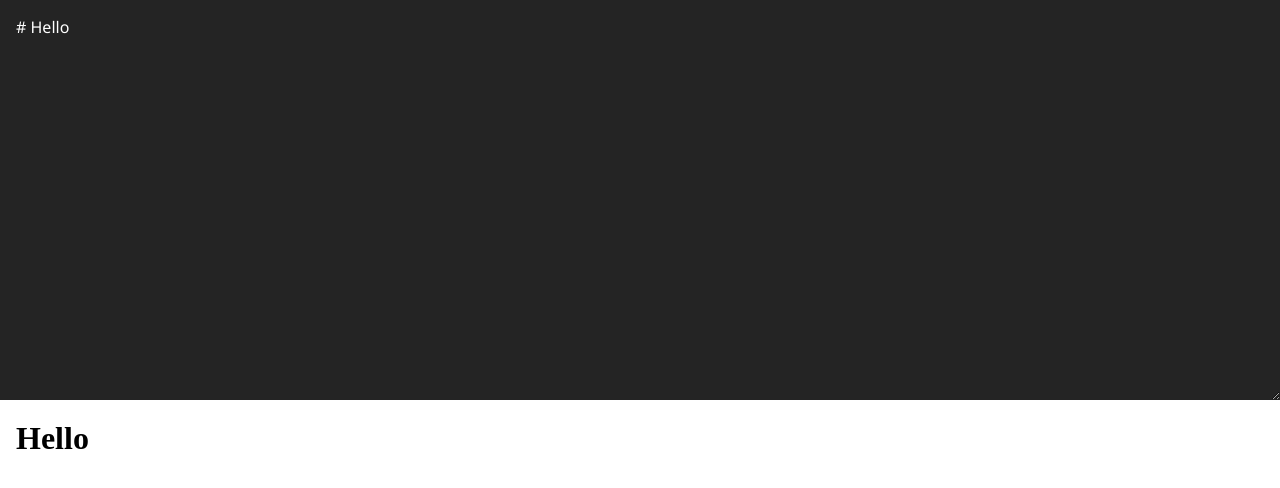
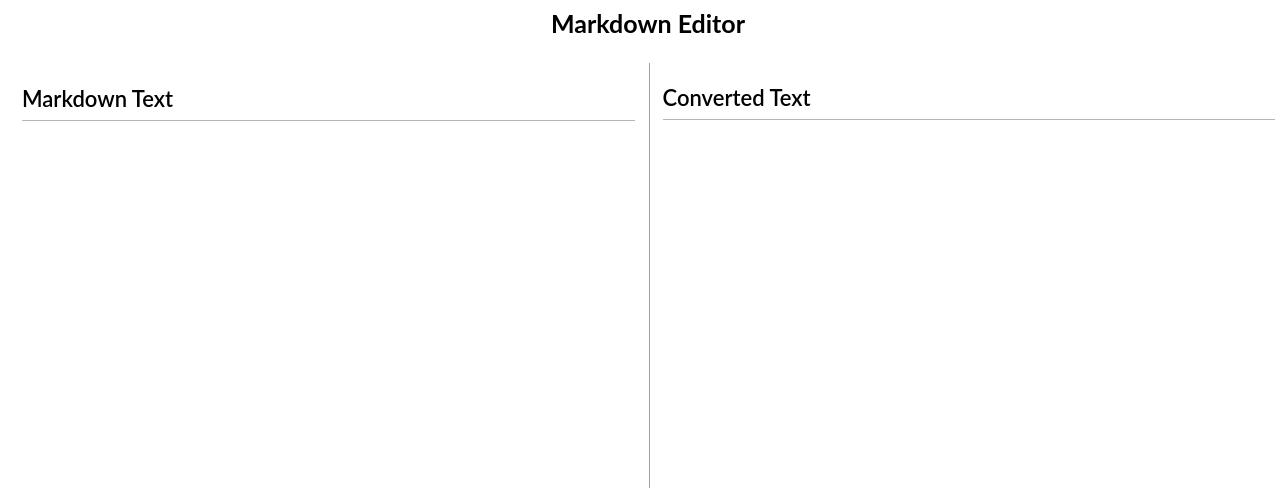
Before and after one commit to F0sternest/FCC-markdown, a React (Vite) app: page / in a window 1280 px wide. Shown: the top 488 px of the page. Built offline with nearby package versions, Linux system fonts and the light colour scheme.

Commit message:
Rehice todo el codigo del markdown

```diff
--- a/package.json
+++ b/package.json
@@ -12,8 +12,7 @@
     "react": "^18.2.0",
     "react-dom": "^18.2.0",
     "react-markdown": "^8.0.5",
-    "react-syntax-highlighter": "^15.5.0",
-    "remark-gfm": "^3.0.1"
+    "styled-components": "^5.3.10"
   },
   "devDependencies": {
     "@types/react": "^18.0.27",
--- a/src/App.jsx
+++ b/src/App.jsx
@@ -1,52 +1,48 @@
 import "./styles/App.css";
-import ReactMarkdown from "react-markdown";
+import styled from "styled-components"
+import MarkedInput from './components/MarkedInput'
+import Result from "./components/Result";
 import { useState } from "react";
-import remarkGfm from "remark-gfm";
-import SyntaxHighlighter from 'react-syntax-highlighter';
-import { docco } from 'react-syntax-highlighter/dist/esm/styles/hljs';
+import EditorContext from "./EditorContext";
+
+const AppContainer = styled.div`
+    width: 100%;
+    height: 100%;
+    display: flex;
+    flex-direction: column;
+    align-items: center;
+`;
+
+const Title = styled.div`
+    font-size: 25px;
+    font-weight: 700;
+    font-family: "Lato", sans-serif;
+    margin-bottom: 1em;
+`;
+
+const EditorContainer = styled.div`
+    width: 100%;
+    height: 100%;
+    display: flex;
+`;
 
 function App() {
-    const [rawMarkdown, setRawMarkdown] = useState("# Hello");
-
-    const handleMarkdown = (event) => {
-        setRawMarkdown(event.target.value);
+    const [markdownText, setMarkdownText] = useState("");
+    const contextValue = {
+        markdownText,
+        setMarkdownText
     };
 
     return (
-        <div className="container">
-            <textarea
-                autoFocus
-                value={rawMarkdown}
-                onChange={handleMarkdown}
-                id="editor"
-                placeholder="Type your markdown"
-            />
-            <div id="preview">
-                <ReactMarkdown
-                    className="markdown-previwer"
-                    children={rawMarkdown}
-                    remarkPlugins={[remarkGfm]}
-                    components={{
-                        code({ node, inline, className, children, ...props }) {
-                            const match = /language-(\w+)/.exec(className || "");
-                            return !inline && match ? (
-                                <SyntaxHighlighter
-                                    children={String(children).replace(/\n$/,"")}
-                                    style={docco}
-                                    language={match[1]}
-                                    PreTag="div"
-                                    {...props}
-                                />
-                            ) : (
-                                <code className={className} {...props}>
-                                    {children}
-                                </code>
-                            );
-                        },
-                    }}
-                />
-            </div>
-        </div>
+        <EditorContext.Provider value={contextValue}>
+            <AppContainer>
+                <Title>Markdown Editor</Title>
+                <EditorContainer>
+                    <MarkedInput />
+                    <Result />
+                </EditorContainer>
+            </AppContainer>
+        </EditorContext.Provider>
     );
 }
 
--- /dev/null
+++ b/src/EditorContext.jsx
@@ -0,0 +1,8 @@
+import React from 'react'
+
+const defaulContext = {
+    markdownText: "",
+    setMarkdownText: () =>{}
+}
+
+export default React.createContext(defaulContext)
--- /dev/null
+++ b/src/components/MarkedInput.jsx
@@ -0,0 +1,47 @@
+import React from "react";
+import { useContext } from "react";
+import styled from "styled-components";
+import EditorContext from "../EditorContext";
+
+const Container = styled.div`
+    width: 50%;
+    height: 100%;
+    padding: 14px;
+    border-right: 1.5px solid rgba(15, 15, 15, 0.4);
+    font-family: "Lato", sans-serif;
+`;
+
+const Title = styled.div`
+    font-size 22px;
+    font-weight: 600;
+    margin-bottom: 1em;
+    padding: 8px 0;
+    border-bottom: 1px solid rgba(15, 15, 15, 0.3);
+`;
+
+const TextArea = styled.textarea`
+    width: 100%;
+    height: 100%;
+    resize: none;
+    border: none;
+    outline: none;
+    font-size: 17px;
+`;
+
+function MarkedInput(props) {
+    const { setMarkdownText } = useContext(EditorContext);
+
+    const onInputChange = (event) => {
+        const newValue = event.currentTarget.value;
+        setMarkdownText(newValue);
+    };
+
+    return (
+        <Container>
+            <Title>Markdown Text</Title>
+            <TextArea onChange={onInputChange} />
+        </Container>
+    );
+}
+
+export default MarkedInput;
--- /dev/null
+++ b/src/components/Result.jsx
@@ -0,0 +1,41 @@
+import React from "react";
+import { useContext } from "react";
+import { ReactMarkdown } from "react-markdown/lib/react-markdown";
+import styled from "styled-components";
+import EditorContext from "../EditorContext";
+
+const Container = styled.div`
+    width: 50%;
+    height: 100%;
+    padding: 13px;
+    font-family: "Lato", sans-serif;
+`;
+
+const Title = styled.div`
+    font-size 22px;
+    font-weight: 600;
+    margin-bottom: 1em;
+    padding: 8px 0;
+    border-bottom: 1px solid rgba(15, 15, 15, 0.3);
+`;
+
+const ResultArea = styled.div`
+    width: 100%;
+    heigth: 100%;
+    border: none;
+    font-size: 17px;
+`;
+
+function Result(props) {
+    const { markdownText } = useContext(EditorContext);
+    return (
+        <Container>
+            <Title>Converted Text</Title>
+            <ResultArea>
+                <ReactMarkdown children={markdownText}></ReactMarkdown>
+            </ResultArea>
+        </Container>
+    );
+}
+
+export default Result;
--- a/src/main.jsx
+++ b/src/main.jsx
@@ -1,7 +1,6 @@
 import React from 'react'
 import ReactDOM from 'react-dom/client'
 import App from './App'
-import './styles/index.css'
 
 ReactDOM.createRoot(document.getElementById('root')).render(
   <React.StrictMode>
--- a/src/styles/App.css
+++ b/src/styles/App.css
@@ -1,18 +1,4 @@
-.markdown-previwer{
+html, body, #root{
     width: 100%;
-    height: calc(100vh/2);
-    padding: 1rem;
+    height: 100%;
 }
-
-#editor{
-    background: hsla(22, 0%, 14%, 1);
-    color: white;
-    padding: 1rem;
-    font-size: 1rem;
-    border: none;
-    resize: vertical;
-    outline: none;
-    width: 100%;
-    height: calc(100vh/2);
-    font-family: 'Noto Sans', sans-serif;
-}
--- a/src/styles/index.css
+++ /dev/null
@@ -1,8 +0,0 @@
-@import url('https://fonts.googleapis.com/css2?family=Noto+Sans:wght@300;400;700&display=swap');
-
-*,
-*::after,
-*::before {
-    margin: 0;
-    box-sizing: border-box;
-}
```
Also changed, not shown: src/components/MarkdownViewer.jsx (deleted, +0 -9 lines), 1 other file (tests, documents, lock files or other folders).
